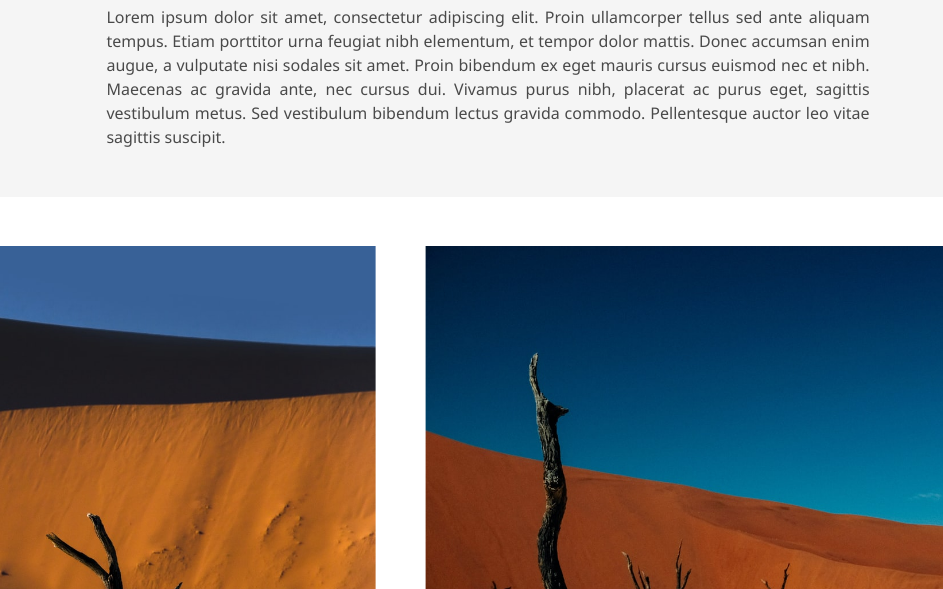
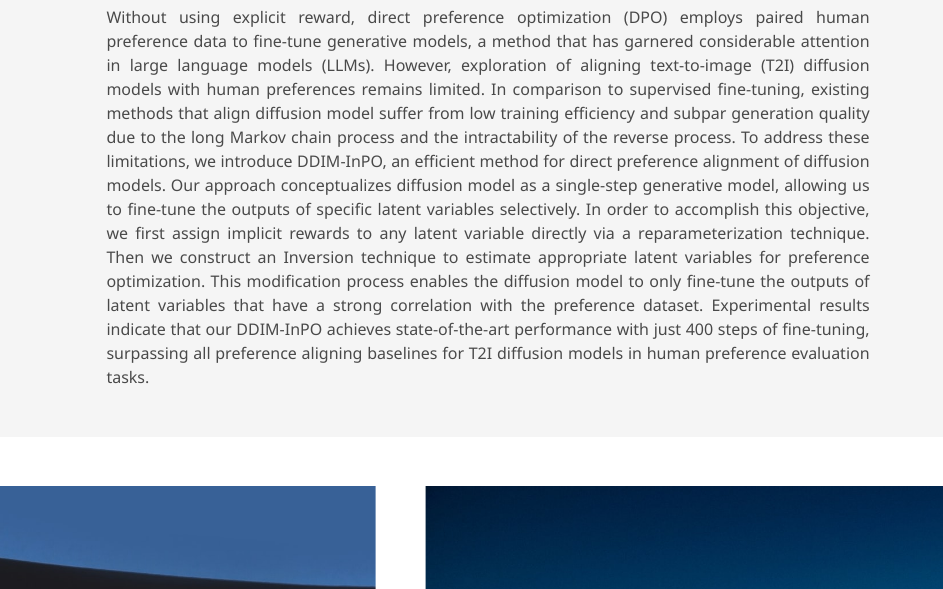
Before and after one commit to JaydenLyh/InPO-project-page, a plain HTML site: page index.html in a window 1280 px wide. Shown: the part 755-1344 px from the top of the page, without its empty margins (152-1095 px from the left). Drawn offline with nearby package versions, Linux system fonts and the light colour scheme; some icons are missing; a web font is replaced by a local one.

Commit message:
add title and abstract

```diff
--- a/index.html
+++ b/index.html
@@ -5,7 +5,7 @@
   <!-- Meta tags for social media banners, these should be filled in appropriatly as they are your "business card" -->
   <!-- Replace the content tag with appropriate information -->
   <meta name="description" content="DESCRIPTION META TAG">
-  <meta property="og:title" content="SOCIAL MEDIA TITLE TAG"/>
+  <meta property="og:title" content="InPO: Inversion Preference Optimization with Reparametrized DDIM for Efficient Diffusion Model Alignment"/>
   <meta property="og:description" content="SOCIAL MEDIA DESCRIPTION TAG TAG"/>
   <meta property="og:url" content="URL OF THE WEBSITE"/>
   <!-- Path to banner image, should be in the path listed below. Optimal dimenssions are 1200X630-->
@@ -24,7 +24,7 @@
   <meta name="viewport" content="width=device-width, initial-scale=1">
 
 
-  <title>Academic Project Page</title>
+  <title>InPO: Inversion Preference Optimization with Reparametrized DDIM for Efficient Diffusion Model Alignment</title>
   <link rel="icon" type="image/x-icon" href="static/images/favicon.ico">
   <link href="https://fonts.googleapis.com/css?family=Google+Sans|Noto+Sans|Castoro"
   rel="stylesheet">
@@ -148,7 +148,13 @@
         <h2 class="title is-3">Abstract</h2>
         <div class="content has-text-justified">
           <p>
-            Lorem ipsum dolor sit amet, consectetur adipiscing elit. Proin ullamcorper tellus sed ante aliquam tempus. Etiam porttitor urna feugiat nibh elementum, et tempor dolor mattis. Donec accumsan enim augue, a vulputate nisi sodales sit amet. Proin bibendum ex eget mauris cursus euismod nec et nibh. Maecenas ac gravida ante, nec cursus dui. Vivamus purus nibh, placerat ac purus eget, sagittis vestibulum metus. Sed vestibulum bibendum lectus gravida commodo. Pellentesque auctor leo vitae sagittis suscipit.
+            Without using explicit reward, direct preference optimization (DPO) employs paired human preference data to fine-tune generative models, a method that has garnered considerable attention in large language models (LLMs).
+            However, exploration of aligning text-to-image (T2I) diffusion models with human preferences remains limited. In comparison to supervised fine-tuning, existing methods that align diffusion model suffer from low training efficiency and subpar generation quality due to the long Markov chain process and the intractability of the reverse process.
+            To address these limitations, we introduce DDIM-InPO, an efficient method for direct preference alignment of diffusion models.
+            Our approach conceptualizes diffusion model as a single-step generative model, allowing us to fine-tune the outputs of specific latent variables selectively.
+            In order to accomplish this objective, we first assign implicit rewards to any latent variable directly via a reparameterization technique.
+            Then we construct an Inversion technique to estimate appropriate latent variables for preference optimization. This modification process enables the diffusion model to only fine-tune the outputs of latent variables that have a strong correlation with the preference dataset.
+            Experimental results indicate that our DDIM-InPO achieves state-of-the-art performance with just 400 steps of fine-tuning, surpassing all preference aligning baselines for T2I diffusion models in human preference evaluation tasks.
           </p>
         </div>
       </div>
```
